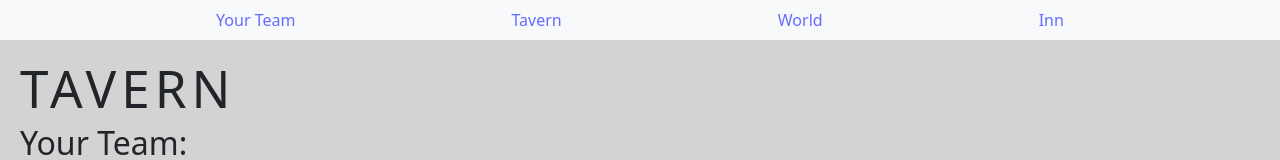
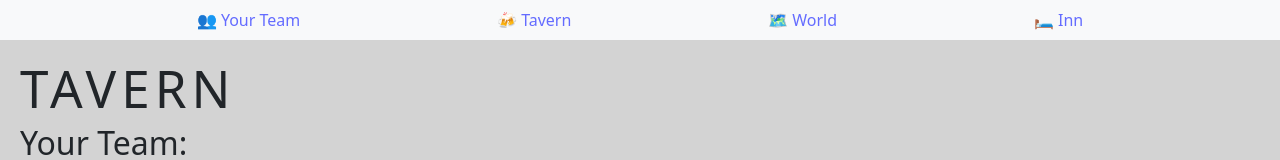
Before and after one commit to SebastienVuong/afk-explorers-game, a React (Vite) app: page /tavern in a window 1280 px wide. Shown: the top 160 px of the page. Built offline with nearby package versions, Linux system fonts and the light colour scheme.

Commit message:
feat: add emojis to nav buttons

```diff
--- a/src/shared/nav-bar.component.tsx
+++ b/src/shared/nav-bar.component.tsx
@@ -9,10 +9,10 @@ export enum NavBarLinksEnum {
 }
 
 const navBarLinkLabels: { [key in NavBarLinksEnum]: string } = {
-  [NavBarLinksEnum.TEAM]: "Your Team",
-  [NavBarLinksEnum.TAVERN]: "Tavern",
-  [NavBarLinksEnum.WORLD]: "World",
-  [NavBarLinksEnum.INN]: "Inn",
+  [NavBarLinksEnum.TEAM]: "👥 Your Team",
+  [NavBarLinksEnum.TAVERN]: "🍻 Tavern",
+  [NavBarLinksEnum.WORLD]: "🗺️ World",
+  [NavBarLinksEnum.INN]: "🛏️ Inn",
 }
 
 export const NavBar = () => (
```
